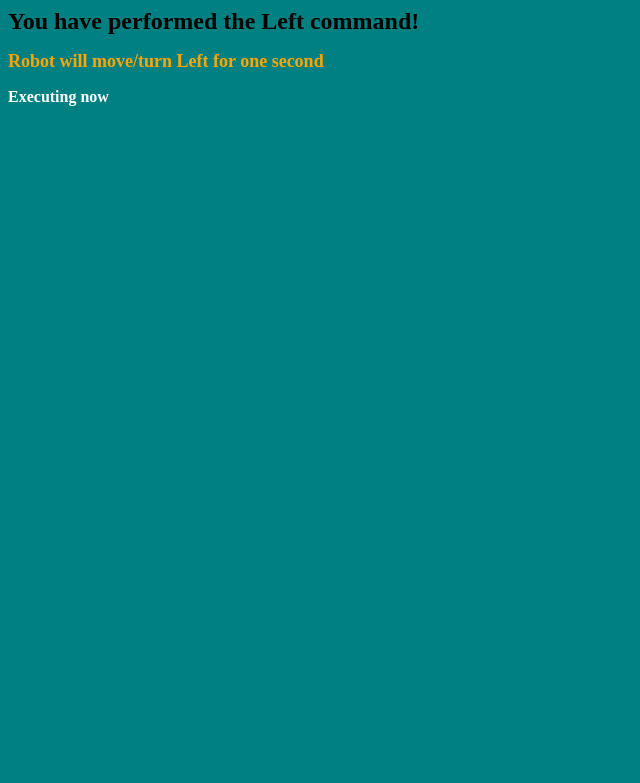
After one commit to whr5th/flask, a Flask app: template templates/left.html in a window 1280 px wide. The commit adds this page. Shown: the top 783 px of the page, without its empty margins (0-640 px from the left). Run offline with Flask 2, Linux system fonts and the light colour scheme; the template is opened without the code that fills it, so the values that code supplies are empty.

Commit message:
second commit

```diff
--- /dev/null
+++ b/label.json
@@ -0,0 +1 @@
+{"responses": [{"labelAnnotations": [{"score": 0.76723146, "mid": "/m/01jwgf", "description": "product"}, {"score": 0.7480195, "mid": "/m/083wq", "description": "wheel"}]}]}
--- a/server.py
+++ b/server.py
@@ -1,11 +1,131 @@
 from flask import Flask, render_template
 import requests
+import gopigo
+import time
+import picamera
+from gtts import gTTS
+import os
 
+import argparse
+import base64
+import json
+
+from googleapiclient import discovery
+from oauth2client.client import GoogleCredentials
+
+camera = picamera.PiCamera()
 app = Flask(__name__)
 
 @app.route('/')
 def index():
   return render_template('homepage.html')
+
+@app.route('/label')
+def label():
+    print('labeling picture')
+    credentials = GoogleCredentials.get_application_default()
+    service = discovery.build('vision', 'v1', credentials=credentials)
+
+    with open('label.jpg', 'rb') as image:
+        image_content = base64.b64encode(image.read())
+        service_request = service.images().annotate(body={
+            'requests': [{
+                'image': {
+                    'content': image_content.decode('UTF-8')
+                },
+                'features': [{
+                    'type': 'LABEL_DETECTION',
+                    'maxResults': 2
+                }]
+            }]
+        })
+        response = service_request.execute()
+
+    def parse_response(response):
+        label = json.dumps(response, indent=4, sort_keys=True)
+        items = json.loads(label)['responses'][0]['labelAnnotations']
+
+        item = items[0]['description']
+        item2 = items[1]['description']
+
+        print("Welcome! We are identifying the item now")
+        print
+        print
+        print
+        print("This is likely a " + item)
+        print
+        print("This is likely a " + item2)
+        print
+        print("Have a good day!")
+        print("______________________________________________________")
+        print
+        string = item+ " or a " +item2
+        tts = gTTS("Welcome! We are identifying this now.     This is likely a" + string, lang='en')
+        tts.save("label.mp3")
+        os.system("mpg321 label.mp3")
+        with open("label.json", "w") as response2:
+                json.dump(response, response2)
+
+    parse_response(response)
+    return render_template('label.html')
+@app.route('/dutch')
+def dutch():
+        print("dutch")
+        tts=gTTS(text='Please take my vest off! I want to be pet!', lang='en')
+        tts.save("dutch.mp3")
+
+@app.route('/picture')
+def picture():
+        print("Taking Picture")
+        camera.capture('label.jpg')
+        print("Picture taken")
+        return render_template('picture.html')
+
+@app.route('/forward')
+def forward():
+        print("Forward!")
+        gopigo.fwd()    # Send the GoPiGo Forward
+        time.sleep(1)   # for 1 second.
+        gopigo.stop()   # the stop the GoPiGo
+	return render_template('forward.html')
+
+@app.route('/backward')
+def backward():
+
+        print("Backward!")
+        gopigo.bwd()    # Send the GoPiGo Backward
+        time.sleep(1)   # for 1 second
+        gopigo.stop()   # and then stop the GoPiGo.
+        return render_template('backward.html')
+
+@app.route('/left')
+def left():
+        print("Left!")
+        gopigo.left()
+        time.sleep(1)
+        gopigo.stop()
+        return render_template('left.html')
+
+@app.route('/right')
+def right():
+        print("Right!")
+        gopigo.right()
+        time.sleep(1)
+        gopigo.stop()
+        return render_template('right.html')
+
+@app.route('/dance')
+def dance():
+        print("Dance!")
+        for each in range(0,5):
+                gopigo.right()
+                time.sleep(0.25)
+                gopigo.left()
+                time.sleep(0.25)
+                gopigo.bwd()
+                time.sleep(0.25)
+        gopigo.stop()
+        return 'Dance!'
 
 @app.route('/hello/<name>')
 def hello(name):
@@ -13,11 +133,7 @@ def hello(name):
 
 @app.route('/<command>')
 def command(command):
-	return render_template('command.html', command=command)
-
-@app.route('/image')
-def analyze():
-	return render_template('image.html')
+  return render_template('command.html', command=command)
 
 if __name__ == '__main__':
-    app.run(debug=True, host='0.0.0.0')
+    app.run(host='0.0.0.0', port='4000')
--- /dev/null
+++ b/static/left.css
@@ -0,0 +1,18 @@
+body {
+	background: teal;
+}
+
+h1 {
+	color: black;
+	font-size: 24px;
+}
+
+h2 {
+	color: orange;
+	font-size: 18px;
+}
+
+h3 {
+	color: white;
+	font-size: 16px;
+}
--- /dev/null
+++ b/templates/backward.html
@@ -0,0 +1,4 @@
+<link rel="stylesheet" href='/static/backward.css' />
+<h1>You have performed the Backward command!</h1>
+<h2>Robot will move/turn Backward for one second</h2>
+<h3>Executing now</h3>
--- /dev/null
+++ b/templates/forward.html
@@ -0,0 +1,4 @@
+<link rel="stylesheet" href='/static/forward.css' />
+<h1>You have performed the Forward command!</h1>
+<h2>Robot will move/turn Forward for one second</h2>
+<h3>Executing now</h3>
--- a/templates/homepage.html
+++ b/templates/homepage.html
@@ -10,7 +10,8 @@
 <p> <a href="/backward" target="_blank">Backward</a> </p>
 <p> <a href="/left" target="_blank">Left</a> </p>
 <p> <a href="/right" target="_blank">Right</a> </p>
-<p> <a href="/image" target="_blank">Analyze Image</a> </p>
+<p> <a href="/picture" target="_blank">Take Picture</a> </p>
+<p> <a href="/label" target="_blank">Analyze Image</a> </p>
 </h2>
 <h3>
 	<form action="/forward" target="_blank">Go Forward
--- /dev/null
+++ b/templates/label.html
@@ -0,0 +1,4 @@
+<link rel="stylesheet" href='/static/command.css' />
+<h1>You have performed the analyze command</h1>
+<h2>Robot will now analyze the image and label what it sees</h2>
+<h3>Executing now</h3>
--- /dev/null
+++ b/templates/left.html
@@ -0,0 +1,4 @@
+<link rel="stylesheet" href='/static/left.css' />
+<h1>You have performed the Left command!</h1>
+<h2>Robot will move/turn Left for one second</h2>
+<h3>Executing now</h3>
--- /dev/null
+++ b/templates/picture.html
@@ -0,0 +1,4 @@
+<link rel="stylesheet" href='/static/command.css' />
+<h1>You have performed the take a picture command!</h1>
+<h2>Robot will now take a picture</h2>
+<h3>Executing now</h3>
--- /dev/null
+++ b/templates/right.html
@@ -0,0 +1,4 @@
+<link rel="stylesheet" href='/static/right.css' />
+<h1>You have performed the Right command!</h1>
+<h2>Robot will move/turn Right for one second</h2>
+<h3>Executing now</h3>
```
Also changed, not shown: creds.json (added, +12 -0 lines), static/backward.css (added, +18 -0 lines), static/forward.css (added, +18 -0 lines), static/right.css (added, +18 -0 lines), label.jpg (added), 1 other file.
